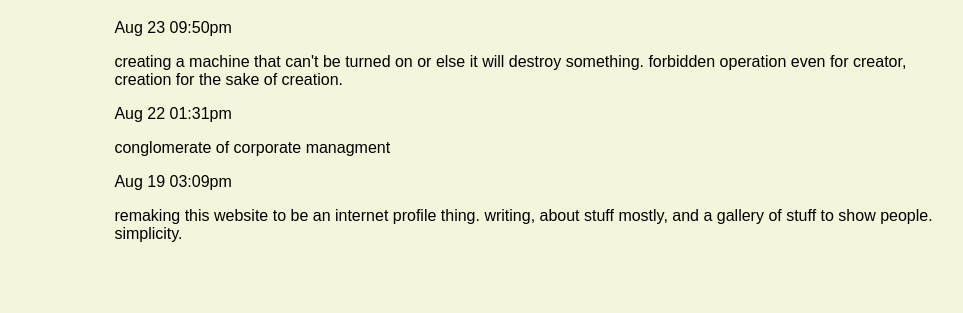
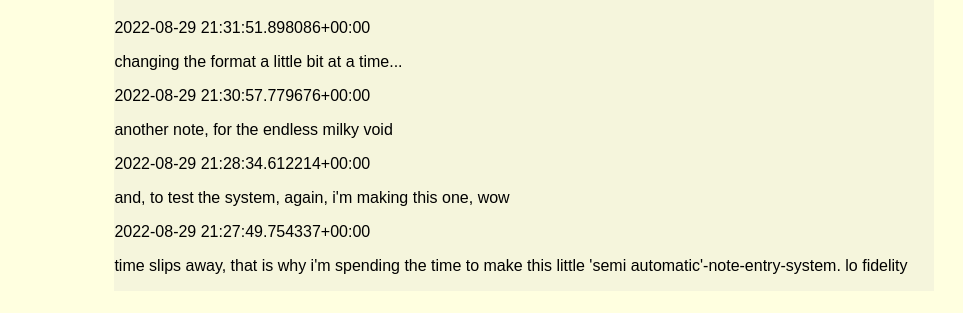
Before and after one commit to jestegs/milk-saucer, a plain HTML site: page notebook.html in a window 1280 px wide. Shown: the part 69-382 px from the top of the page, without its empty margins (116-1079 px from the left). Drawn offline with Linux system fonts and the light colour scheme.

Commit message:
change gallery layout and added a new note format

```diff
--- a/css/gallery.css
+++ b/css/gallery.css
@@ -2,7 +2,7 @@ img {
     border: 1px solid #ddd;
     border-radius: 4px;
     padding: 5px;
-    max-width: 200px;
+    width: 95%;
   }
 
 img:hover {
--- a/css/main_style.css
+++ b/css/main_style.css
@@ -8,7 +8,7 @@ body {
     /*background-image: repeating-radial-gradient(
         wheat 50%, white 100%
     );*/
-    background-color: beige;
+    background-color: lightyellow;
 
     text-align: center;
 }
--- a/notebook.html
+++ b/notebook.html
@@ -15,12 +15,34 @@
             <h1>Notebook</h1>
 
             <!--NEW_ENTRY_HERE-->
-            <p class="entry-data">Aug 23 09:50pm</p>
+            <p class="entry-date">2022-08-29 21:31:51.898086+00:00</p>
+            <p class="entry-content">
+                changing the format a little bit at a time...
+            </p>
+
+            <p class="entry-date">2022-08-29 21:30:57.779676+00:00</p>
+            <p class="entry-content">
+                another note, for the endless milky void
+            </p>
+
+            <p class="entry-date">2022-08-29 21:28:34.612214+00:00</p>
+            <p class="entry-content">
+                and, to test the system, again, i'm making this one, wow
+            </p>
+
+            <p class="entry-date">2022-08-29 21:27:49.754337+00:00</p>
+            <p class="entry-content">
+                time slips away, that is why i'm spending the time to make this little 'semi automatic'-note-entry-system. lo fidelity
+            </p>
+
+
+            <!--
+                <p class="entry-date">Aug 23 09:50pm</p>
                 <p class="entry-content">
                     creating a machine that can't be turned on or else it will destroy something.
                     forbidden operation even for creator, creation for the sake of creation.
                 </p>
-            <p class="entry-data">Aug 22 01:31pm</p>
+                <p class="entry-date">Aug 22 01:31pm</p>
                 <p class="entry-content">
                     conglomerate of corporate managment
                 </p>
@@ -30,6 +52,7 @@
                     writing, about stuff mostly, and a gallery of stuff to show people.
                     simplicity.
                 </p>
+            -->
         </div>
     </body>
 </html>
```
Also changed, not shown: gallery.html (+10 -9 lines). Lines whose indentation alone changed are shown as unchanged.
